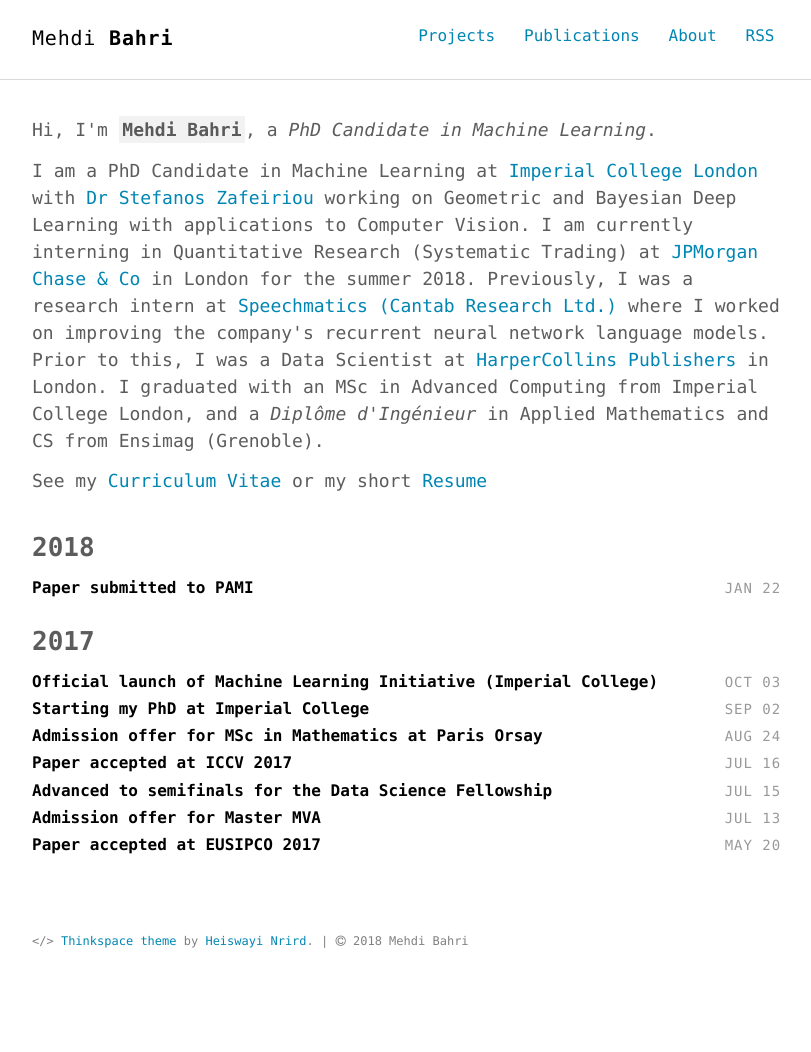
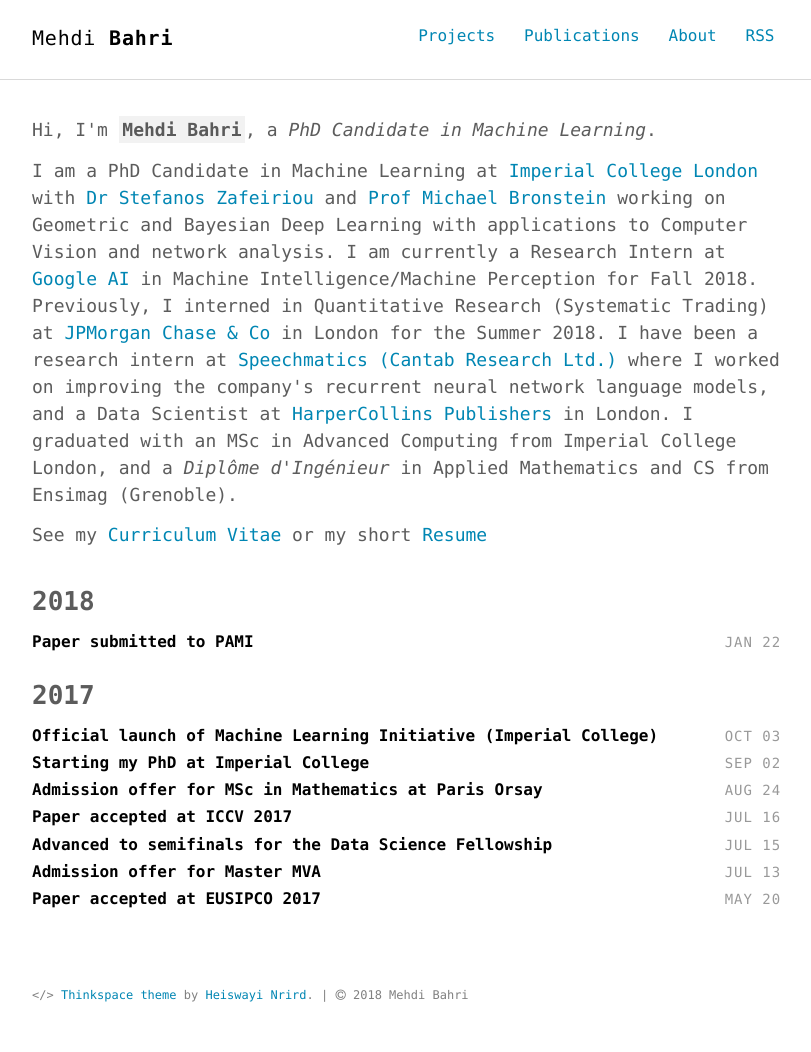
Before and after one commit to mbahri/mbahri.github.io, a Jekyll site: the page built from index.html, in a window 1280 px wide. Shown: the whole page, without its empty margins (232-1043 px from the left). Built offline with Jekyll 4.4.1, drawn with Linux system fonts in a browser that asks for light colours; before the commit the page ends 998 px from its top, so only the background shows below that.

Commit message:
Update _config.yml

```diff
--- a/_config.yml
+++ b/_config.yml
@@ -31,7 +31,7 @@ sass:
 author:
   name     : "Mehdi Bahri"
   job      : "PhD Candidate in Machine Learning"
-  bio      : "I am a PhD Candidate in Machine Learning at <a href=\"http://www.imperial.ac.uk\">Imperial College London</a> with <a href=\"https://wp.doc.ic.ac.uk/szafeiri/\">Dr Stefanos Zafeiriou</a> working on Geometric and Bayesian Deep Learning with applications to Computer Vision. I am currently interning in Quantitative Research (Systematic Trading) at <a href=\"https://www.jpmorgan.com/\">JPMorgan Chase & Co</a> in London for the summer 2018. Previously, I was a research intern at <a href=\"https://www.speechmatics.com\">Speechmatics (Cantab Research Ltd.)</a> where I worked on improving the company's recurrent neural network language models. Prior to this, I was a Data Scientist at <a href=\"https://www.harpercollins.co.uk\">HarperCollins Publishers</a> in London. I graduated with an MSc in Advanced Computing from Imperial College London, and a <em>Diplôme d'Ingénieur</em> in Applied Mathematics and CS from Ensimag (Grenoble)."
+  bio      : "I am a PhD Candidate in Machine Learning at <a href=\"http://www.imperial.ac.uk\">Imperial College London</a> with <a href=\"https://wp.doc.ic.ac.uk/szafeiri/\">Dr Stefanos Zafeiriou</a> and <a href=\"https://www.imperial.ac.uk/people/m.bronstein\">Prof Michael Bronstein</a> working on Geometric and Bayesian Deep Learning with applications to Computer Vision and network analysis. I am currently a Research Intern at <a href=\"https://ai.google/\">Google AI</a> in Machine Intelligence/Machine Perception for Fall 2018. Previously, I interned in Quantitative Research (Systematic Trading) at <a href=\"https://www.jpmorgan.com/\">JPMorgan Chase & Co</a> in London for the Summer 2018. I have been a research intern at <a href=\"https://www.speechmatics.com\">Speechmatics (Cantab Research Ltd.)</a> where I worked on improving the company's recurrent neural network language models, and a Data Scientist at <a href=\"https://www.harpercollins.co.uk\">HarperCollins Publishers</a> in London. I graduated with an MSc in Advanced Computing from Imperial College London, and a <em>Diplôme d'Ingénieur</em> in Applied Mathematics and CS from Ensimag (Grenoble)."
   thumb    : /images/author.jpg
   email    : mehdi.b.tn@gmail.com
   url      : http://bahri.io
```
